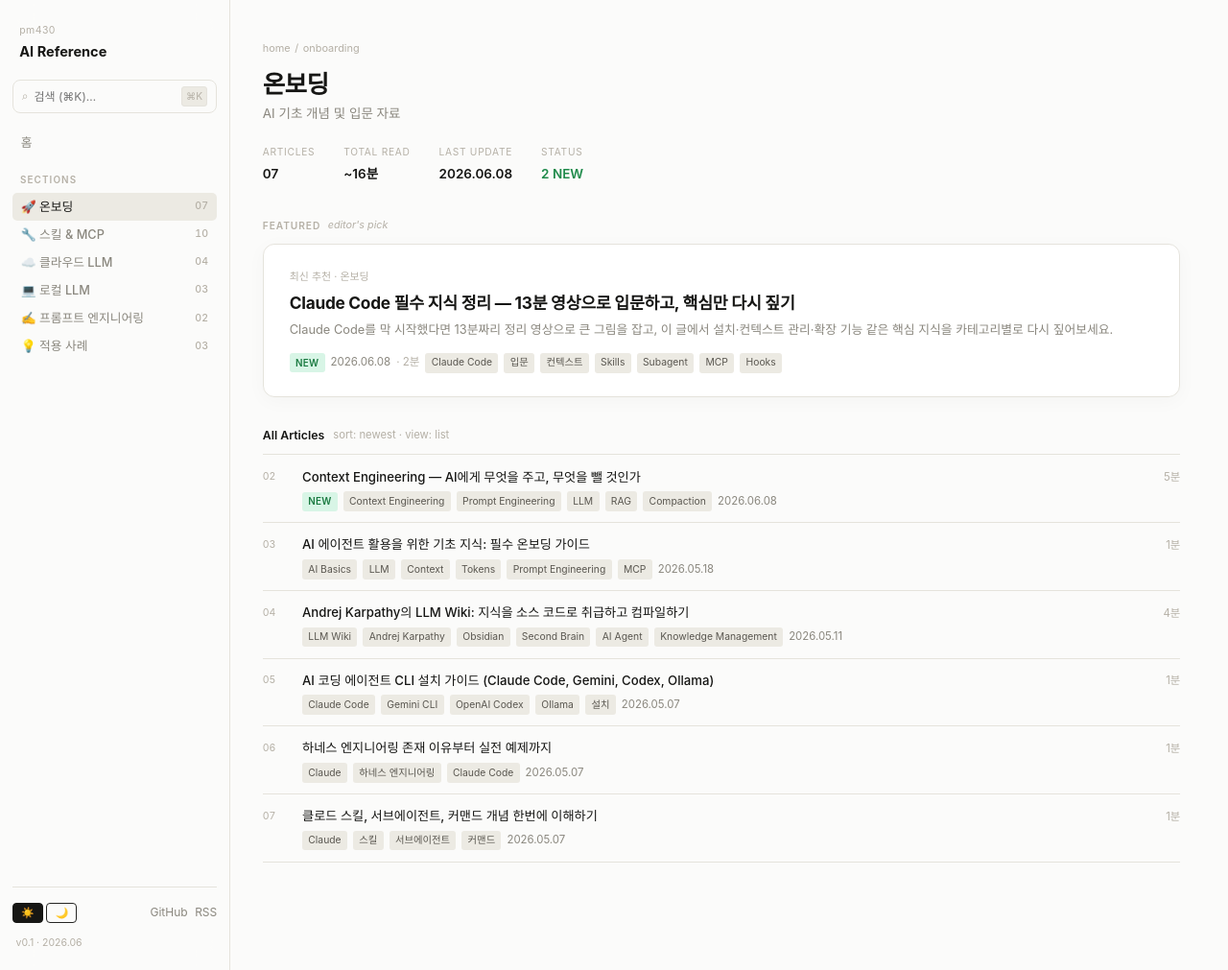
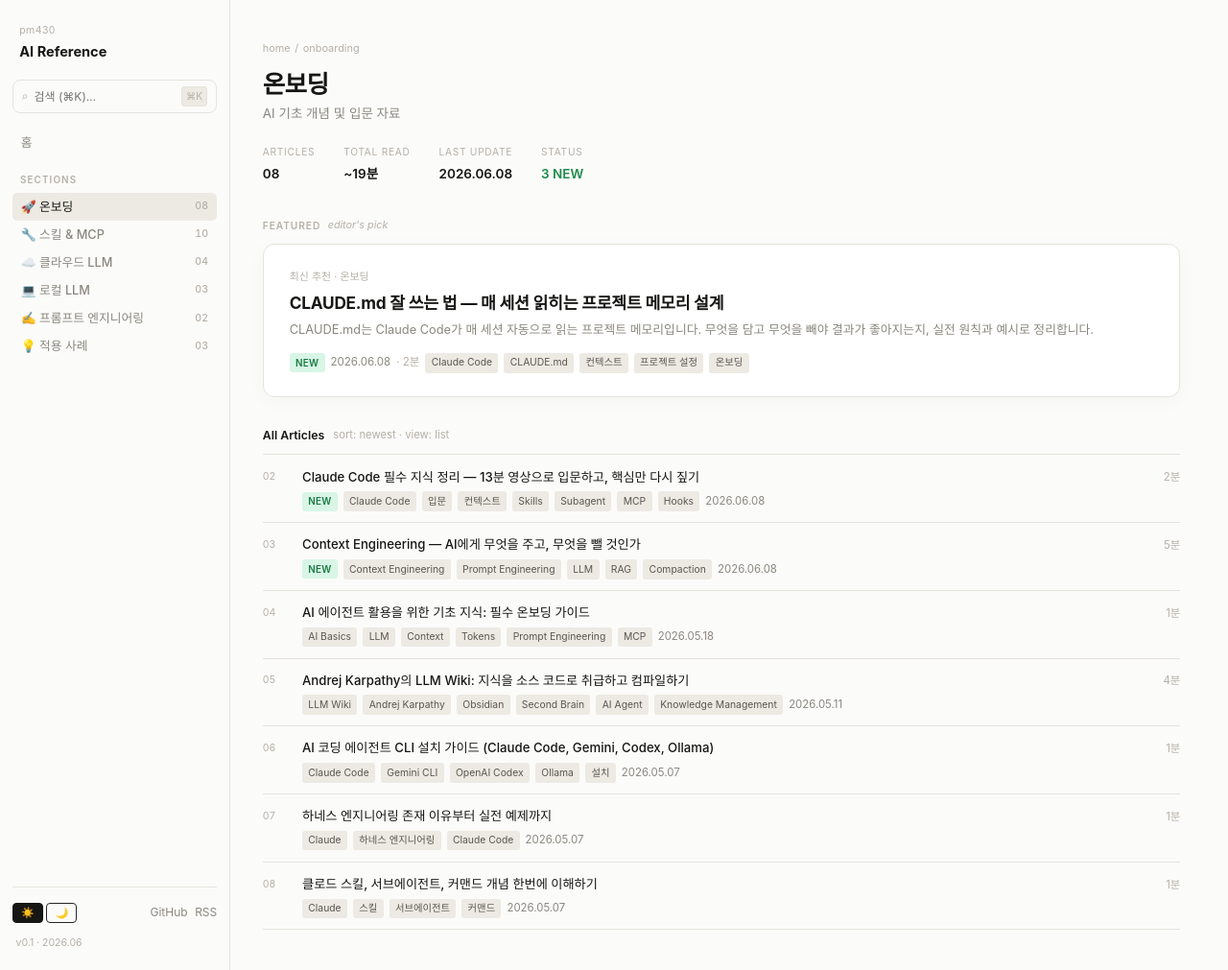
Before and after one commit to pm430/ai-reference, a Jekyll site: the page built from pages/onboarding.html, in a window 1280 px wide and 1011 px high. Shown: the whole window at 96% size. Built offline with Jekyll 4.4.1, drawn with Linux system fonts in a browser that asks for light colours; part of the change alters nothing that is shown.

Commit message:
feat: CLAUDE.md 잘 쓰는 법 글 추가 및 essentials 상호 링크
- CLAUDE.md 작성 원칙(담을 것/뺄 것, 예시, 관리법) 정리한 onboarding 글
- 미래 날짜 함정을 피해 과거 시각으로 발행
- claude-code-essentials 글과 양방향 관련 글 링크

Co-Authored-By: Claude Opus 4.8 <noreply@anthropic.com>

````diff
--- a/_posts/2026-06-09-claude-code-essentials-20.md
+++ b/_posts/2026-06-09-claude-code-essentials-20.md
@@ -79,6 +79,7 @@ MCP가 무엇이고 왜 중요한지는 {% post_url 2026-05-18-mcp-the-future-of
 Claude Code는 "AI에게 코드 좀 고쳐줘"라고 던지는 채팅창이 아니라, **컨텍스트를 설계하고 워크플로우를 자동화하는 개발 환경**입니다. 영상으로 큰 그림을 잡았다면, 이제 `CLAUDE.md`부터 한 줄 적어보는 것이 가장 빠른 첫걸음입니다.
 
 **관련 글**
+- {% post_url 2026-06-09-claude-md-best-practices %} — CLAUDE.md 잘 쓰는 법
 - {% post_url 2026-05-07-ai-cli-tools-installation %} — Claude Code 설치 방법
 - {% post_url 2026-05-07-claude-skill-subagent-command %} — 스킬·서브에이전트·커맨드 개념
 - {% post_url 2026-06-08-claude-code-setup-guide %} — 자동화 추천 공식 플러그인
--- /dev/null
+++ b/_posts/2026-06-09-claude-md-best-practices.md
@@ -0,0 +1,99 @@
+---
+layout: post
+title: "CLAUDE.md 잘 쓰는 법 — 매 세션 읽히는 프로젝트 메모리 설계"
+categories: onboarding
+tags: [Claude Code, CLAUDE.md, 컨텍스트, 프로젝트 설정, 온보딩]
+date: 2026-06-09 01:00:00 +0900
+excerpt: "CLAUDE.md는 Claude Code가 매 세션 자동으로 읽는 프로젝트 메모리입니다. 무엇을 담고 무엇을 빼야 결과가 좋아지는지, 실전 원칙과 예시로 정리합니다."
+---
+
+## CLAUDE.md가 뭔가
+
+`CLAUDE.md`는 Claude Code가 **매 세션 시작 때 자동으로 읽는** 프로젝트 메모리 파일입니다. 프로젝트 루트에 두면, 매번 "이 프로젝트는 이렇게 빌드하고, 이런 규칙을 지켜"라고 설명할 필요 없이 Claude가 알아서 그 맥락을 안고 시작합니다.
+
+즉 CLAUDE.md는 **반복 설명을 한 번만 적어두는 곳**입니다. 잘 쓰면 매 대화의 품질이 올라가고, 잘못 쓰면 컨텍스트만 잡아먹습니다.
+
+---
+
+## 어디에 두나
+
+CLAUDE.md는 위치에 따라 적용 범위가 다릅니다.
+
+| 위치 | 범위 | 용도 |
+|---|---|---|
+| 프로젝트 루트 `./CLAUDE.md` | 그 저장소 | 빌드·테스트 명령, 코딩 규칙, 구조 |
+| 홈 `~/.claude/CLAUDE.md` | 모든 프로젝트 | 개인 선호(말투, 공통 워크플로우) |
+| 하위 디렉터리 `src/foo/CLAUDE.md` | 그 폴더 | 특정 모듈에만 해당하는 규칙 |
+
+프로젝트 루트 것이 핵심입니다. 팀과 공유하려면 저장소에 커밋하고, 개인 메모는 홈에 둡니다.
+
+---
+
+## 무엇을 담나
+
+> 좋은 CLAUDE.md는 "Claude가 매번 틀리거나 매번 물어보게 되는 것"을 미리 적어둔 것입니다.
+
+담으면 효과 큰 것:
+
+- **빌드·테스트·lint 명령** — `npm test`, `bundle exec jekyll build` 처럼 정확한 커맨드
+- **코딩 규칙** — 네이밍, 포맷, 선호하는 패턴/금지 패턴
+- **프로젝트 구조** — 주요 디렉터리가 무슨 역할인지 한 줄씩
+- **함정(gotchas)** — "이 폴더는 자동 생성이니 손대지 마", "배포는 main 푸시로 트리거됨" 같은 비자명한 사실
+
+`@경로/파일` 문법으로 다른 파일을 불러올 수도 있어, 긴 규칙은 별도 파일로 빼고 참조만 걸 수 있습니다.
+
+---
+
+## 무엇을 빼나
+
+CLAUDE.md는 매 세션 컨텍스트를 소비합니다. 그래서 **짧을수록 좋습니다.**
+
+- **장황한 설명** — 문단으로 풀어 쓰지 말고 목록·명령으로 압축
+- **자주 바뀌는 정보** — 진행 중인 작업 상태, 임시 TODO는 금방 거짓말이 됨
+- **비밀** — API 키·토큰은 절대 넣지 않음 (커밋되면 유출)
+- **코드가 이미 말해주는 것** — 파일 구조나 함수 시그니처를 받아 적지 말 것
+
+200줄이 넘어가면 십중팔구 과합니다. "이게 정말 매 세션 필요한가?"를 기준으로 덜어내세요.
+
+---
+
+## 좋은 CLAUDE.md의 모습
+
+```markdown
+# Project: ai-reference (Jekyll 블로그)
+
+## 명령
+- 빌드: bundle exec jekyll build
+- 로컬 서버: bundle exec jekyll serve
+
+## 규칙
+- 글은 _posts/YYYY-MM-DD-slug.md, 한국어로 작성
+- 카테고리는 _config.yml의 6개 중 하나만 사용
+- 내부 링크는 {% raw %}{% post_url %}{% endraw %}, 대상 존재 확인 필수
+
+## 함정
+- GitHub Pages는 future: false — 미래 날짜 글은 건너뜀
+- main 푸시가 곧 배포. 푸시 전 빌드 점검
+```
+
+핵심은 **구체적인 명령과 비자명한 함정**입니다. "좋은 코드를 작성하라" 같은 추상적 지시는 빼세요.
+
+---
+
+## 만들고 관리하기
+
+- `/init` 명령으로 Claude가 코드베이스를 훑어 초안을 만들어줍니다. 그걸 다듬는 게 가장 빠릅니다.
+- 대화 중 `#`로 시작하는 메모를 남기면 CLAUDE.md에 바로 추가됩니다.
+- 규칙은 **이유와 함께** 적으면 Claude가 더 잘 따릅니다. "X 하지 마"보다 "X는 자동 생성되니 직접 고치면 덮어써짐"이 낫습니다.
+
+---
+
+## 마무리
+
+CLAUDE.md는 한 번 잘 적어두면 매 세션 효과를 내는 **가장 가성비 좋은 설정**입니다. 짧고 구체적으로, 명령과 함정 위주로 적고, 변하는 것과 비밀은 빼세요. 컨텍스트 관리의 큰 그림은 아래 글들과 함께 보면 좋습니다.
+
+**관련 글**
+- {% post_url 2026-06-09-claude-code-essentials-20 %} — Claude Code 필수 지식 정리
+- {% post_url 2026-06-08-context-engineering %} — 컨텍스트 엔지니어링 개념
+- {% post_url 2026-06-08-claude-code-setup-guide %} — 자동화 추천 공식 플러그인
+- {% post_url 2026-05-07-claude-skill-subagent-command %} — 스킬·서브에이전트·커맨드
````
